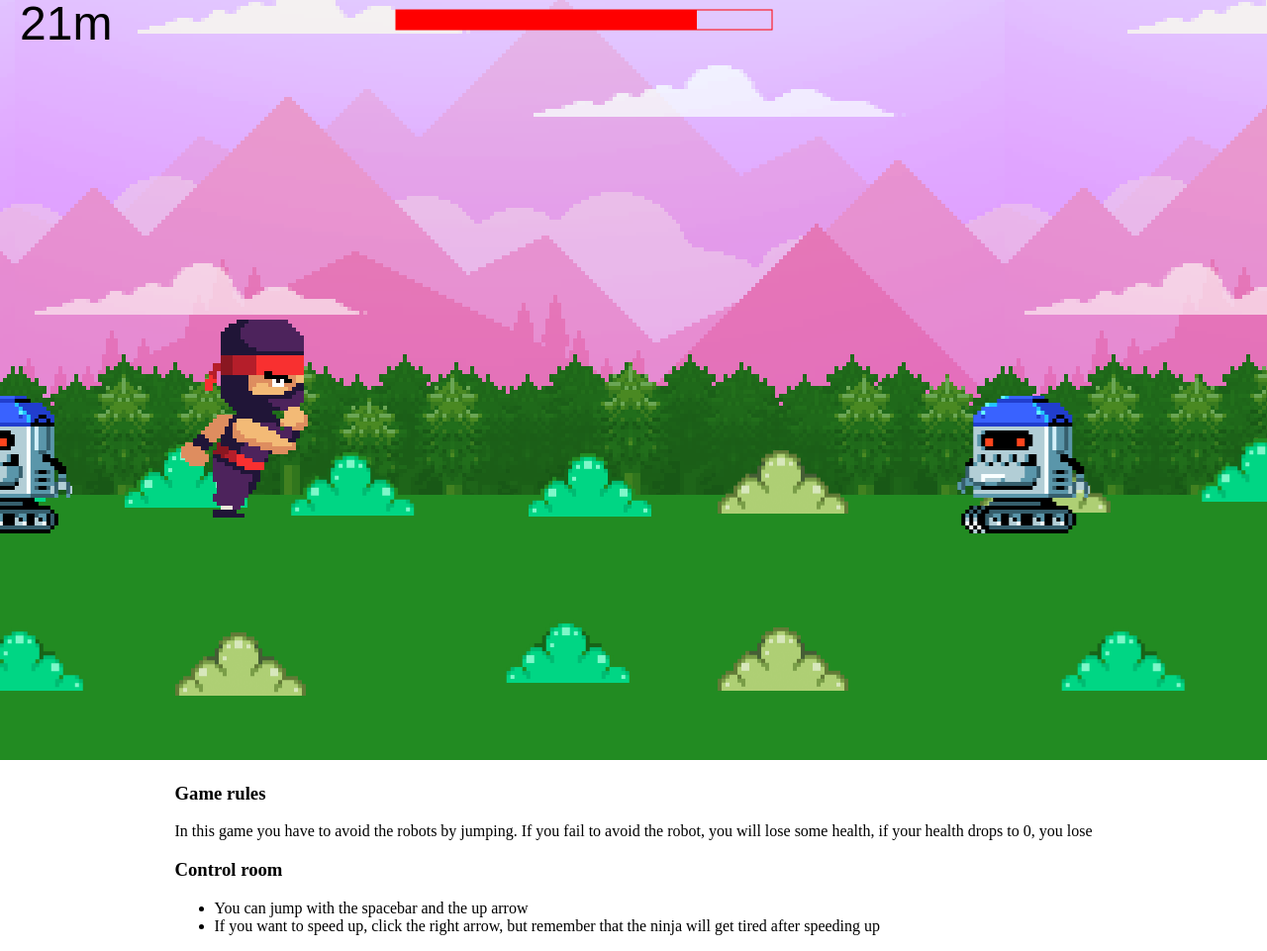
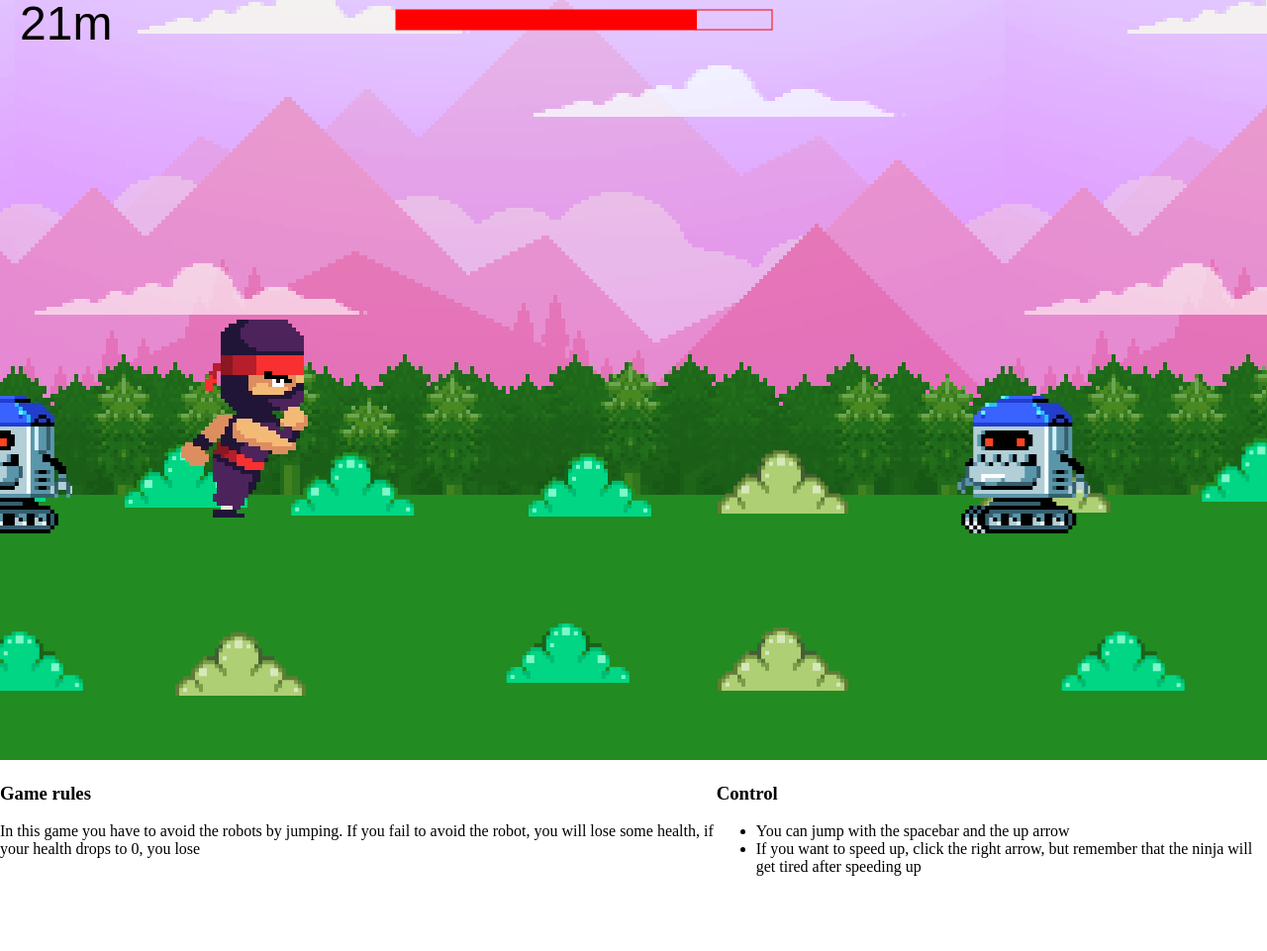
Before and after one commit to marcin-czaniecki/Ninja, a website with bundled scripts: page src/index.html in a window 1280 px wide. Shown: the whole page at 99% size. After the commit the page ends 901 px from the top, so only its background shows below. Built offline with nearby package versions, Linux system fonts and the light colour scheme.

Commit message:
css and name control

```diff
--- a/src/index.html
+++ b/src/index.html
@@ -15,7 +15,7 @@
                 health, if your health drops to 0, you lose</p>
         </div>
         <div>
-            <h3>Control room</h3>
+            <h3>Control</h3>
             <ul>
                 <li>
                     You can jump with the spacebar and the up arrow
--- a/src/main.css
+++ b/src/main.css
@@ -11,8 +11,8 @@ body {
   justify-content: center;
   align-items: center;
   flex-direction: column;
-  overflow: hidden;
+  overflow-x: hidden;
 }
 .info {
-  display: felx;
+  display: flex;
 }
```
